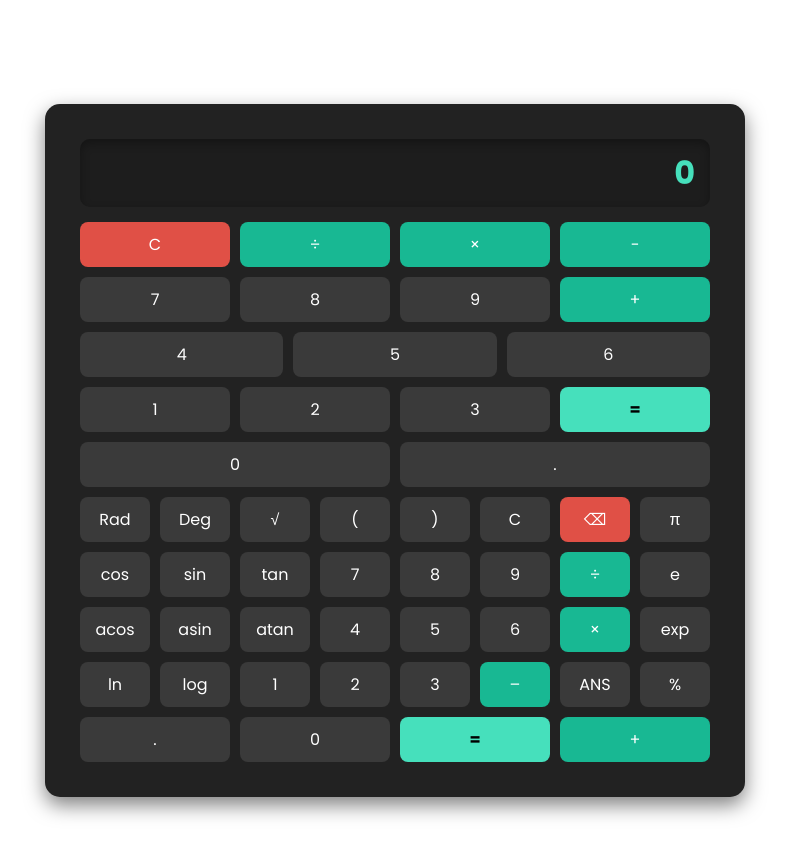
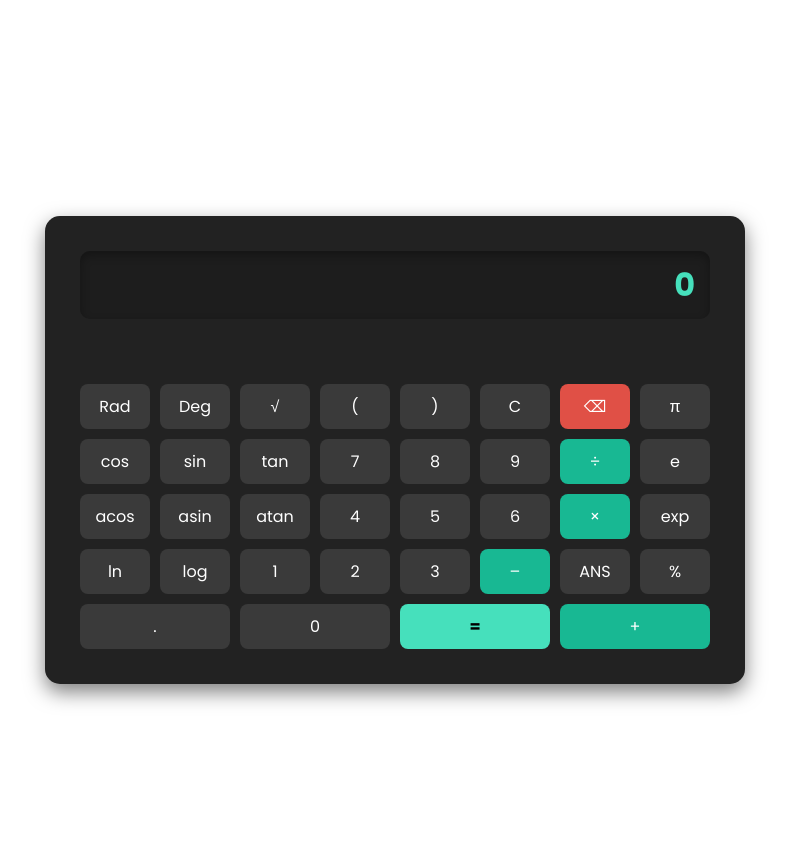
Before and after one commit to GabrielCastro1221/Calculadora_cientifica, a plain HTML site: page index.html in a window 1280 px wide. Shown: the whole page, without its empty margins (245-1034 px from the left). Drawn offline with Linux system fonts and the light colour scheme.

Commit message:
actualizacion

```diff
--- a/index.html
+++ b/index.html
@@ -1,10 +1,9 @@
 <!DOCTYPE html>
 <html lang="en">
-
   <head>
-    <meta charset="UTF-8">
-    <meta name="viewport" content="width=device-width, initial-scale=1.0">
-    <link rel="stylesheet" href="css/style.css">
+    <meta charset="UTF-8" />
+    <meta name="viewport" content="width=device-width, initial-scale=1.0" />
+    <link rel="stylesheet" href="css/style.css" />
     <title>Calculadora Científica</title>
   </head>
 
@@ -21,38 +20,15 @@
             </div>
           </div>
           <div class="input">
-                    <div class="row">
-                        <button id="delete">C</button>
-                        <button id="division">÷</button>
-                        <button id="multiplication">×</button>
-                        <button id="subtraction">−</button>
-                    </div>
-                    <div class="row">
-                        <button>7</button>
-                        <button>8</button>
-                        <button>9</button>
-                        <button id="addition">+</button>
-                    </div>
-                    <div class="row">
-                        <button>4</button>
-                        <button>5</button>
-                        <button>6</button>
-                    </div>
-                    <div class="row">
-                        <button>1</button>
-                        <button>2</button>
-                        <button>3</button>
-                        <button id="calculate">=</button>
-                    </div>
-                    <div class="row">
-                        <button>0</button>
-                        <button>.</button>
-                    </div>
+            <div class="row"></div>
+            <div class="row"></div>
+            <div class="row"></div>
+            <div class="row"></div>
+            <div class="row"></div>
           </div>
         </div>
       </div>
     </section>
     <script src="js/calculator.js"></script>
   </body>
-
 </html>
```
Lines whose indentation alone changed are shown as unchanged.
